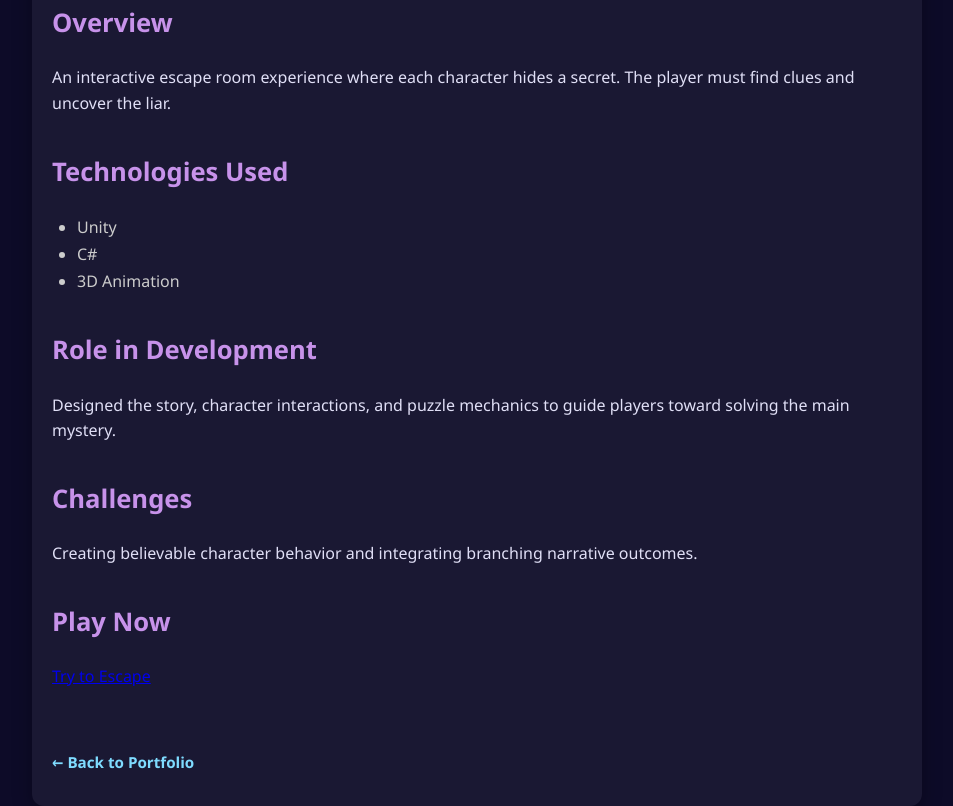
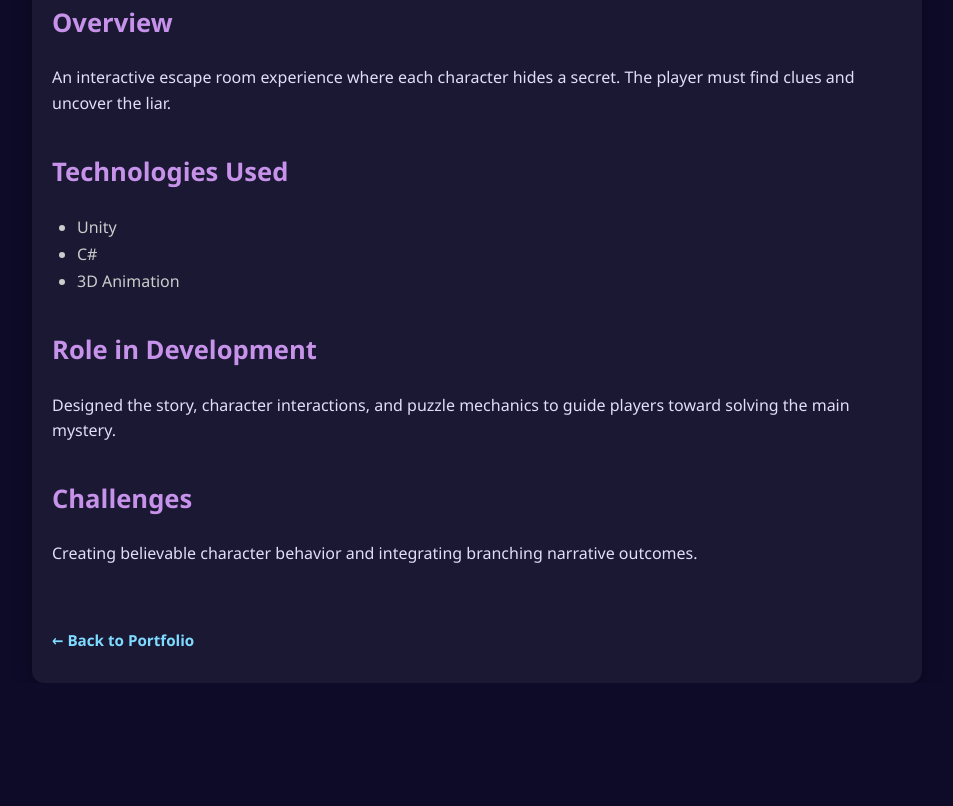
Before and after one commit to waad-99/waad-99.github.io, a plain HTML site: page one-room.html in a window 1280 px wide. Shown: the part 526-1332 px from the top of the page, without its empty margins (163-1116 px from the left). After the commit the page ends 1209 px from the top, so only its background shows below. Drawn offline with Linux system fonts and the light colour scheme.

Commit message:
Update one-room.html

```diff
--- a/one-room.html
+++ b/one-room.html
@@ -12,10 +12,12 @@
   </header>
   <main class="project-page">
     <img src="assets/one-room.png" alt="One Room Icon">
+
     <section>
       <h2>Overview</h2>
       <p>An interactive escape room experience where each character hides a secret. The player must find clues and uncover the liar.</p>
     </section>
+
     <section>
       <h2>Technologies Used</h2>
       <ul>
@@ -24,18 +26,17 @@
         <li>3D Animation</li>
       </ul>
     </section>
+
     <section>
       <h2>Role in Development</h2>
       <p>Designed the story, character interactions, and puzzle mechanics to guide players toward solving the main mystery.</p>
     </section>
+
     <section>
       <h2>Challenges</h2>
       <p>Creating believable character behavior and integrating branching narrative outcomes.</p>
     </section>
-    <section>
-      <h2>Play Now</h2>
-      <p><a href="#" target="_blank">Try to Escape</a></p>
-    </section>
+
     <a class="back-btn" href="index.html">&larr; Back to Portfolio</a>
   </main>
 </body>
```
